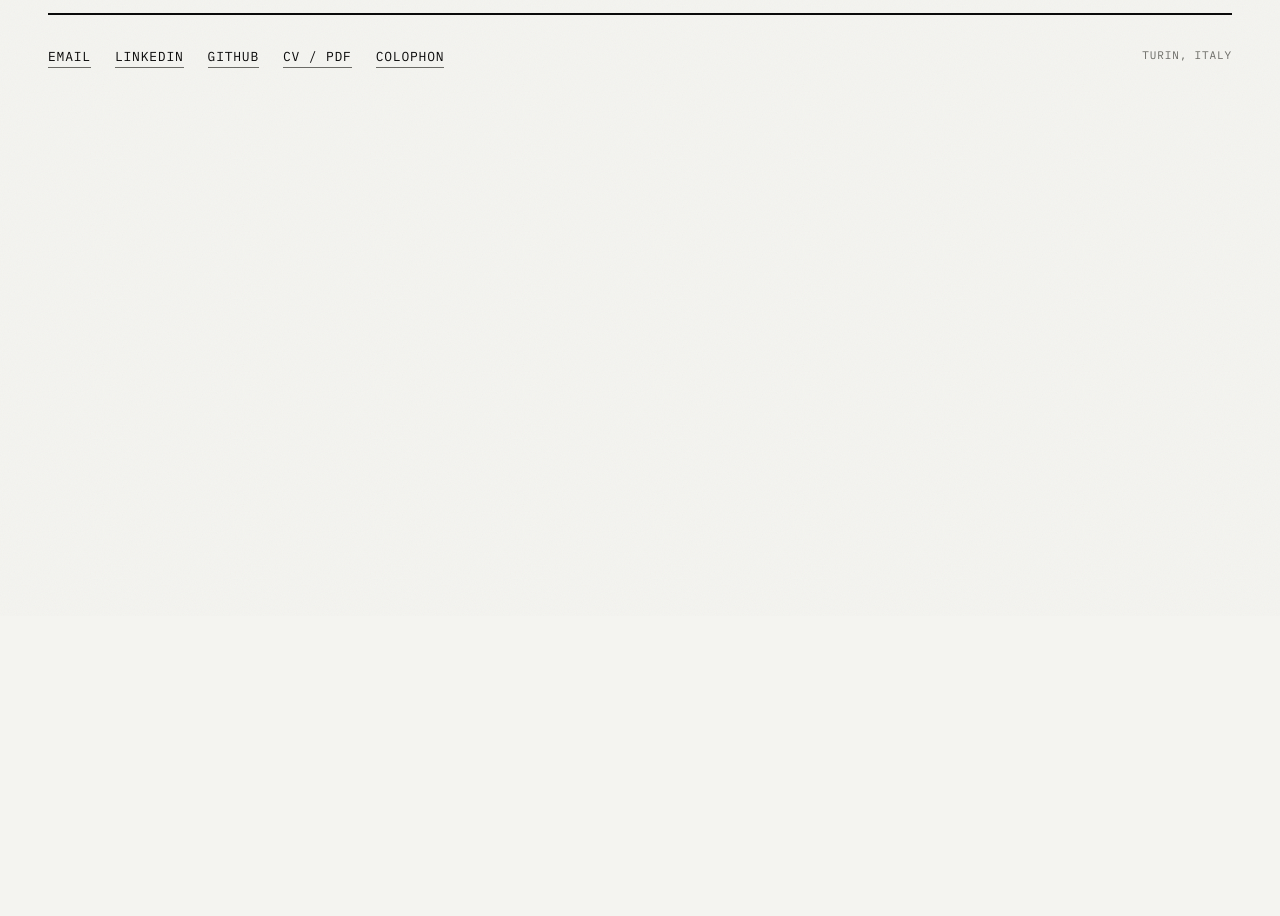
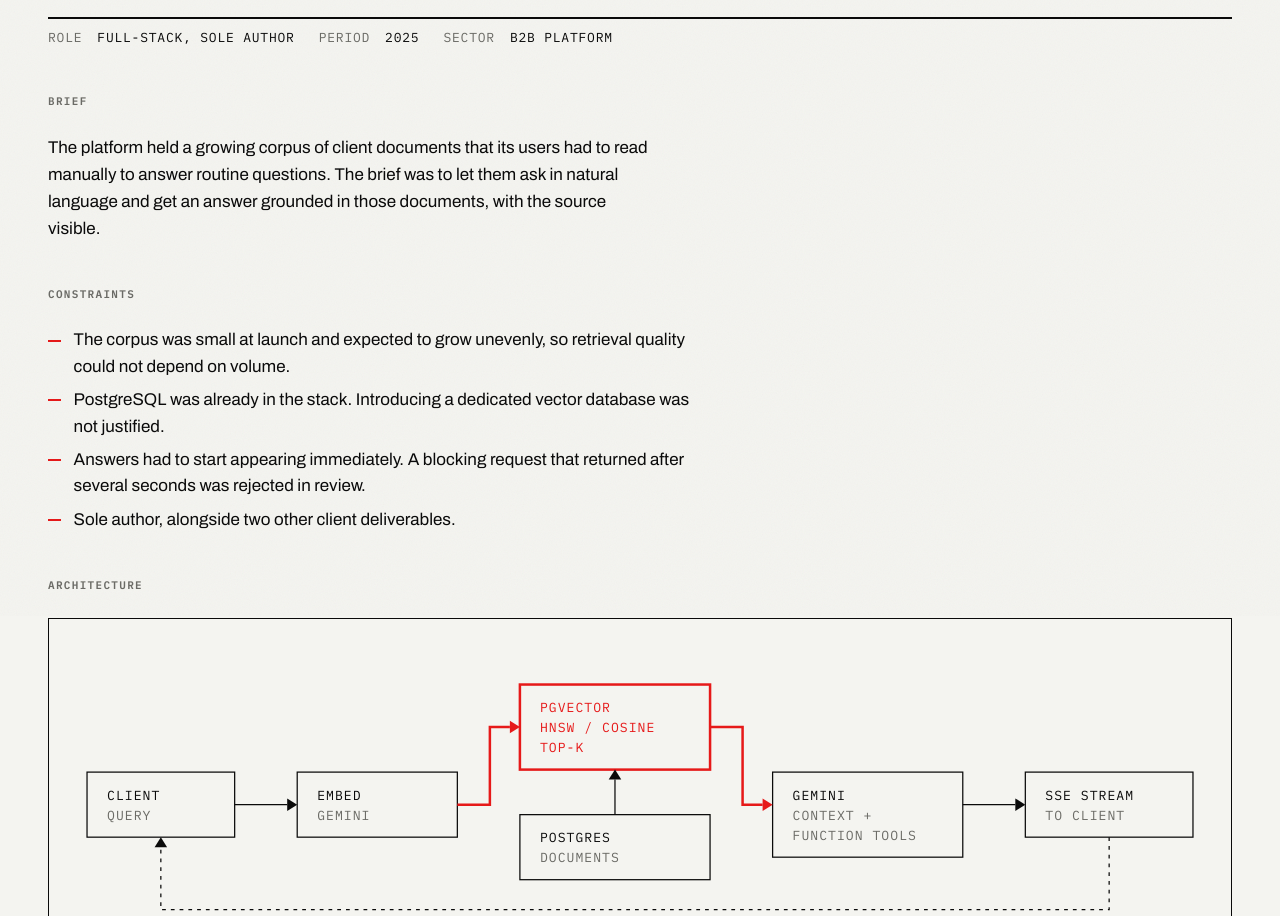
Before and after one commit to imalbi/portfolio, a SvelteKit app: page /work/rag-pipeline in a window 1280 px wide. Before the commit this address had no page. Shown: the part 184-1100 px from the top of the page. Before the commit the page ends 800 px from the top, so only its background shows below. Built offline with nearby package versions, Linux system fonts and the light colour scheme.

Commit message:
feat: case 001, rag pipeline

```diff
--- /dev/null
+++ b/src/lib/diagrams/RagPipelineDiagram.svelte
@@ -0,0 +1,83 @@
+<figure>
+	<div class="frame">
+		<svg
+			viewBox="0 0 900 250"
+			role="img"
+			aria-label="Data flow: a user query is embedded with Gemini, matched against document embeddings stored in PostgreSQL with pgvector using an HNSW index and cosine similarity, assembled into context, sent to Gemini with function-calling tools, and streamed back to the client over server-sent events."
+		>
+			<g font-family="IBM Plex Mono, monospace" font-size="10.5" letter-spacing="0.8">
+				<rect x="8" y="100" width="118" height="52" fill="none" stroke="#0A0A0A" stroke-width="1" />
+				<text x="24" y="122" fill="#0A0A0A">CLIENT</text>
+				<text x="24" y="138" fill="#6B6B66">QUERY</text>
+
+				<rect x="176" y="100" width="128" height="52" fill="none" stroke="#0A0A0A" stroke-width="1" />
+				<text x="192" y="122" fill="#0A0A0A">EMBED</text>
+				<text x="192" y="138" fill="#6B6B66">GEMINI</text>
+
+				<rect x="354" y="30" width="152" height="68" fill="none" stroke="#E61919" stroke-width="2" />
+				<text x="370" y="52" fill="#E61919">PGVECTOR</text>
+				<text x="370" y="68" fill="#E61919">HNSW / COSINE</text>
+				<text x="370" y="84" fill="#E61919">TOP-K</text>
+
+				<rect x="354" y="134" width="152" height="52" fill="none" stroke="#0A0A0A" stroke-width="1" />
+				<text x="370" y="156" fill="#0A0A0A">POSTGRES</text>
+				<text x="370" y="172" fill="#6B6B66">DOCUMENTS</text>
+
+				<rect x="556" y="100" width="152" height="68" fill="none" stroke="#0A0A0A" stroke-width="1" />
+				<text x="572" y="122" fill="#0A0A0A">GEMINI</text>
+				<text x="572" y="138" fill="#6B6B66">CONTEXT +</text>
+				<text x="572" y="154" fill="#6B6B66">FUNCTION TOOLS</text>
+
+				<rect x="758" y="100" width="134" height="52" fill="none" stroke="#0A0A0A" stroke-width="1" />
+				<text x="774" y="122" fill="#0A0A0A">SSE STREAM</text>
+				<text x="774" y="138" fill="#6B6B66">TO CLIENT</text>
+
+				<path d="M126 126 H168" fill="none" stroke="#0A0A0A" stroke-width="1" />
+				<path d="M168 121 L176 126 L168 131 Z" fill="#0A0A0A" stroke="none" />
+
+				<path d="M304 126 H330 V64 H346" fill="none" stroke="#E61919" stroke-width="2" />
+				<path d="M346 59 L354 64 L346 69 Z" fill="#E61919" stroke="none" />
+
+				<path d="M430 134 V106" fill="none" stroke="#0A0A0A" stroke-width="1" />
+				<path d="M425 106 L430 98 L435 106 Z" fill="#0A0A0A" stroke="none" />
+
+				<path d="M506 64 L532 64 L532 126 L548 126" fill="none" stroke="#E61919" stroke-width="2" />
+				<path d="M548 121 L556 126 L548 131 Z" fill="#E61919" stroke="none" />
+
+				<path d="M708 126 H750" fill="none" stroke="#0A0A0A" stroke-width="1" />
+				<path d="M750 121 L758 126 L750 131 Z" fill="#0A0A0A" stroke="none" />
+
+				<path
+					d="M825 152 V210 H67 V160"
+					fill="none"
+					stroke="#0A0A0A"
+					stroke-width="1"
+					stroke-dasharray="3 4"
+				/>
+				<path d="M62 160 L67 152 L72 160 Z" fill="#0A0A0A" stroke="none" />
+				<text x="338" y="232" fill="#6B6B66">TOKENS RENDERED AS THEY ARRIVE</text>
+			</g>
+		</svg>
+	</div>
+	<figcaption class="m muted">Fig. 1 / Retrieval path in red</figcaption>
+</figure>
+
+<style>
+	figure {
+		margin: 0;
+	}
+	.frame {
+		border: 1px solid var(--ink);
+		padding: clamp(1rem, 2.5vw, 1.75rem);
+		overflow-x: auto;
+	}
+	svg {
+		display: block;
+		min-width: 660px;
+		width: 100%;
+		height: auto;
+	}
+	figcaption {
+		margin-top: 0.8rem;
+	}
+</style>
--- /dev/null
+++ b/src/routes/work/rag-pipeline/+page.svelte
@@ -0,0 +1,129 @@
+<script lang="ts">
+	import CaseLayout from '$lib/components/CaseLayout.svelte';
+	import DecisionTable from '$lib/components/DecisionTable.svelte';
+	import StackTable from '$lib/components/StackTable.svelte';
+	import RagPipelineDiagram from '$lib/diagrams/RagPipelineDiagram.svelte';
+	import { entry } from '$lib/content/work';
+
+	const item = entry('001');
+
+	// TODO(content): invented. Replace with Alberto's real answer.
+	const brief =
+		'The platform held a growing corpus of client documents that its users had to read manually to answer routine questions. The brief was to let them ask in natural language and get an answer grounded in those documents, with the source visible.';
+
+	// TODO(content): invented. Replace with Alberto's real answer.
+	const constraints = [
+		'The corpus was small at launch and expected to grow unevenly, so retrieval quality could not depend on volume.',
+		'PostgreSQL was already in the stack. Introducing a dedicated vector database was not justified.',
+		'Answers had to start appearing immediately. A blocking request that returned after several seconds was rejected in review.',
+		'Sole author, alongside two other client deliverables.'
+	];
+
+	// TODO(content): invented. Replace with Alberto's real answer.
+	const decisions = [
+		{
+			decision: 'pgvector in the existing database',
+			rejected: 'A dedicated vector store',
+			reasoning:
+				'One database to operate, back up and join against. At this corpus size a separate service would have added infrastructure without adding recall.'
+		},
+		{
+			decision: 'HNSW index',
+			rejected: 'IVFFlat',
+			reasoning:
+				'IVFFlat needs a representative sample to build its lists and degrades when the corpus grows unevenly. HNSW holds recall without a rebuild step.'
+		},
+		{
+			decision: 'Server-sent events',
+			rejected: 'WebSockets',
+			reasoning:
+				'The stream is one directional. SSE reconnects on its own, survives proxies, and costs no connection state on the server.'
+		},
+		{
+			decision: 'Function calling with schema-validated arguments',
+			rejected: "Parsing intent out of the model's prose",
+			reasoning:
+				'Arguments arrive typed and are validated before anything executes. Prose parsing fails silently and fails often.'
+		}
+	];
+
+	// TODO(content): invented. Replace with Alberto's real answer.
+	const outcome =
+		'Users ask questions against the corpus instead of reading through it, and the answer cites the documents it came from. The retrieval layer runs inside the database the platform already had, so it added no new service to operate.';
+
+	const stack = [
+		{ tech: 'PostgreSQL / pgvector', role: 'Document embeddings, HNSW index, cosine similarity search' },
+		{ tech: 'Google Gemini', role: 'Embeddings and generation' },
+		{ tech: 'LangChain', role: 'Pipeline composition and tool definitions' },
+		{ tech: 'Fastify', role: 'API surface and SSE transport' },
+		{ tech: 'Zod', role: 'Validation at every boundary, including tool arguments' }
+	];
+</script>
+
+<svelte:head>
+	<title>{item.title}, case {item.id}</title>
+	<meta name="description" content="Retrieval-augmented generation over Gemini with pgvector, streamed over server-sent events." />
+</svelte:head>
+
+<CaseLayout {item}>
+	<section class="blk">
+		<h2 class="lbl">Brief</h2>
+		<p class="prose">{brief}</p>
+	</section>
+
+	<section class="blk">
+		<h2 class="lbl">Constraints</h2>
+		<ul>
+			{#each constraints as constraint (constraint)}
+				<li>{constraint}</li>
+			{/each}
+		</ul>
+	</section>
+
+	<section class="blk">
+		<h2 class="lbl">Architecture</h2>
+		<RagPipelineDiagram />
+	</section>
+
+	<section class="blk">
+		<h2 class="lbl">Decisions</h2>
+		<DecisionTable rows={decisions} />
+	</section>
+
+	<section class="blk">
+		<h2 class="lbl">Outcome</h2>
+		<p class="prose">{outcome}</p>
+	</section>
+
+	<section class="blk">
+		<h2 class="lbl">Stack</h2>
+		<StackTable rows={stack} />
+	</section>
+</CaseLayout>
+
+<style>
+	.blk {
+		margin-bottom: 2.75rem;
+	}
+	ul {
+		list-style: none;
+		padding: 0;
+		margin: 0;
+		max-width: 70ch;
+	}
+	li {
+		padding-left: 1.6rem;
+		position: relative;
+		margin-bottom: 0.45rem;
+		font-size: 1.0625rem;
+	}
+	li::before {
+		content: '';
+		position: absolute;
+		left: 0;
+		top: 0.72em;
+		width: 0.8rem;
+		height: 2px;
+		background: var(--hazard);
+	}
+</style>
```
